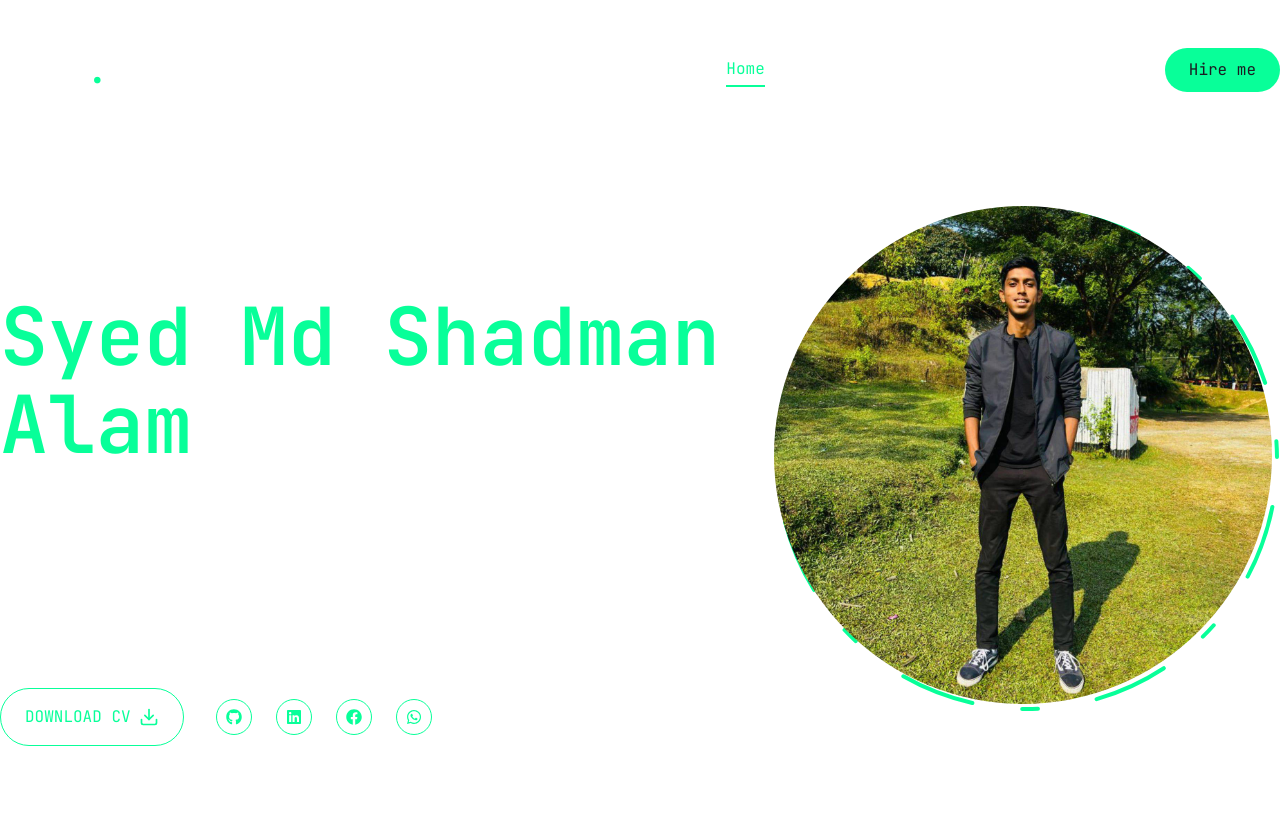
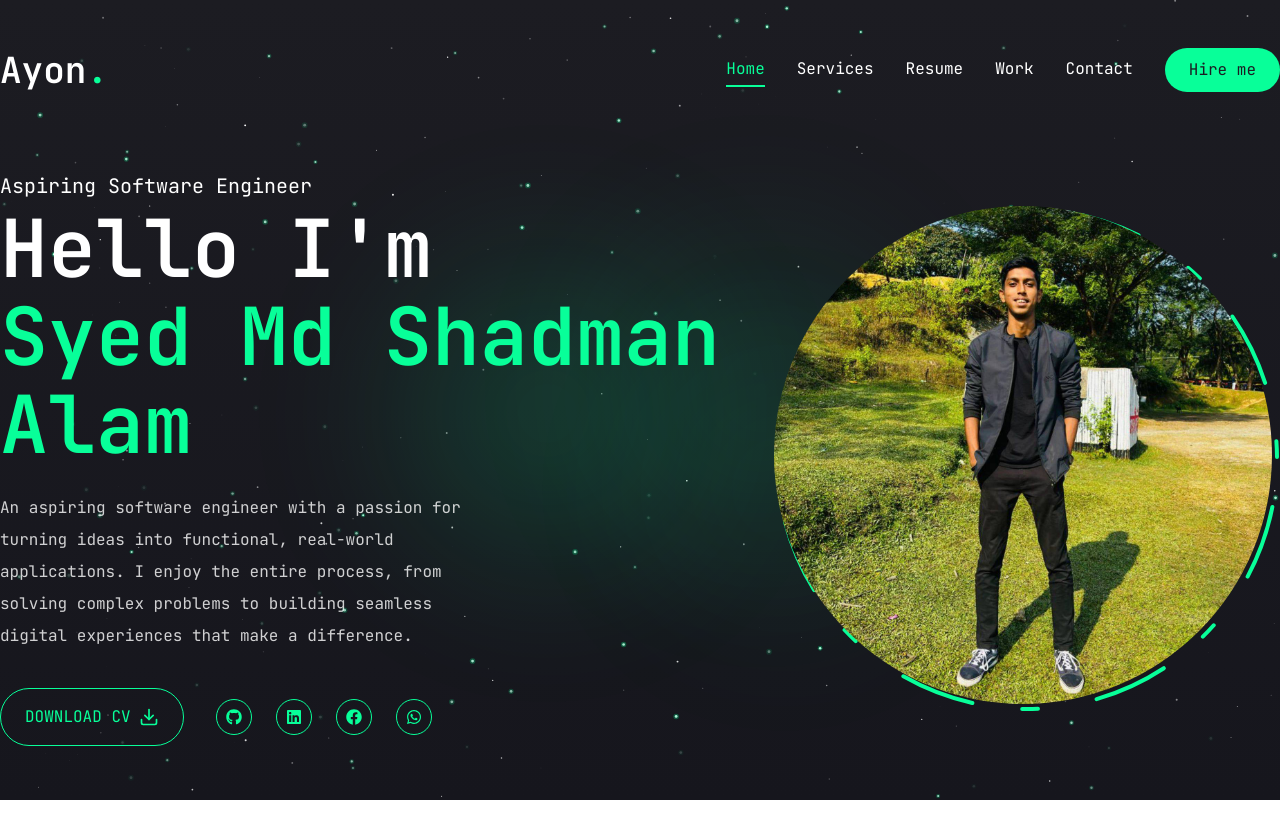
Before and after one commit to Ayonspoiler/My_Portfolio, a Next.js app in the folder frontend/: page / in a window 1280 px wide. Shown: the top 838 px of the page. Built offline with nearby package versions, Linux system fonts and the light colour scheme.

Commit message:
Updated layout Page

```diff
--- a/frontend/app/layout.jsx
+++ b/frontend/app/layout.jsx
@@ -3,6 +3,7 @@ import "./globals.css";
 import Headers from "@/components/Headers";
 import PageTransition from "@/components/PageTransition";
 import StairTransition from "@/components/StairTransition";
+import SpaceBackground from "@/components/SpaceBackground";
 
 
 const jetbrainsMono = JetBrains_Mono({
@@ -24,14 +25,11 @@ export const metadata = {
 export default function RootLayout({ children }) {
   return (
     <html lang="en">
-      <body
-        className={jetbrainsMono.variable}
-      >
-        <Headers/>
-        <StairTransition/>
-        <PageTransition>
-          {children}
-        </PageTransition>
+      <body className={jetbrainsMono.variable}>
+        <SpaceBackground/>
+          <Headers />
+          <StairTransition />
+          <PageTransition>{children}</PageTransition>
 
       </body>
     </html>
```
